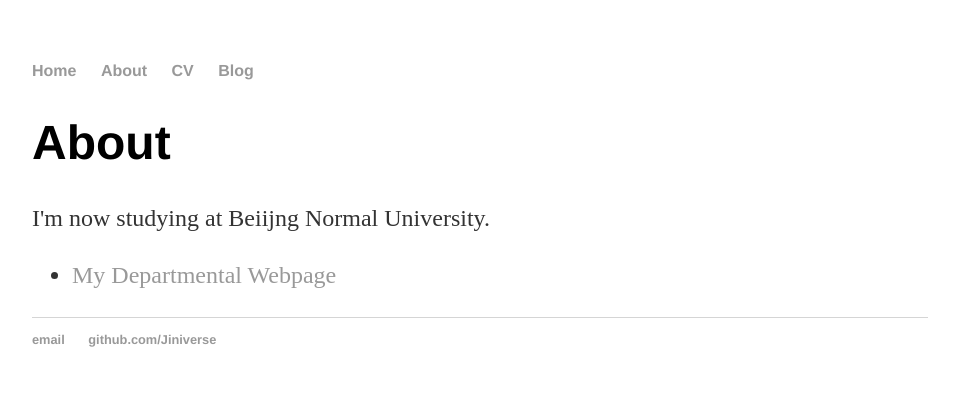
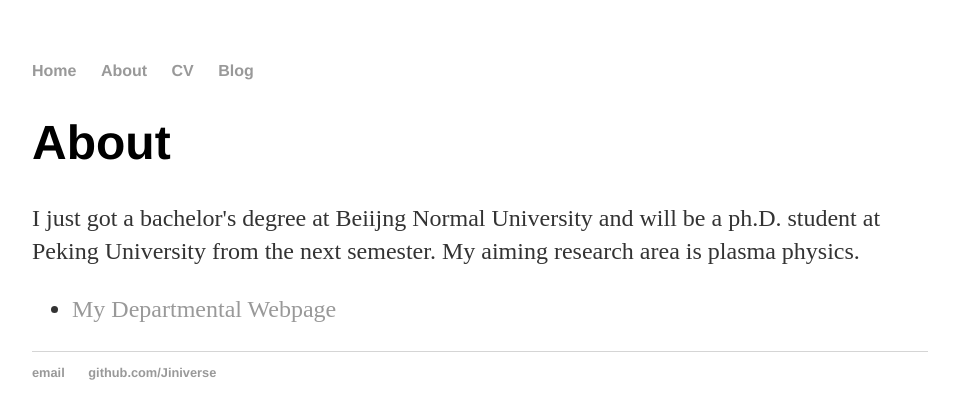
Before and after one commit to Jiniverse/Jiniverse.github.io, a Jekyll site: the page built from about/index.html, in a window 1280 px wide. Shown: the top 419 px of the page, without its empty margins (160-1119 px from the left). Built offline with Jekyll 4.4.1, drawn with Linux system fonts in a browser that asks for light colours.

Commit message:
update personal info

```diff
--- a/about/index.html
+++ b/about/index.html
@@ -5,9 +5,9 @@
 
 		<div class="about">
 			<h1>About</h1>
-			<p>I'm now studying at Beiijng Normal University.</p>
+			<p>I just got a bachelor's degree at Beiijng Normal University and will be a ph.D. student at Peking University from the next semester. My aiming research area is plasma physics.</p>
 
 			<ul class="contacts">
-				<li><a href="http://physics.bnu.edu.cn/">My Departmental Webpage</a></li>
+				<li><a href="http://www.phy.pku.edu.cn/English.html">My Departmental Webpage</a></li>
 				</ul>
 		</div>
--- a/index.html
+++ b/index.html
@@ -1,8 +1,8 @@
 ---
 layout: default
-title: Shan Jin, a BNUer
+title: Shan Jin
 ---
 		<div class="blurb">
 			<h1>Hi there, I'm Shan Jin!</h1>
-			<p>I'm an undergraduate strudent majored in <em>physics</em>. <a href="/about">Read more about my life...</a></p>
+			<p>I'm a ph.D. student at Peking University. <a href="/about">Read more about my life...</a></p>
 		</div>
```
